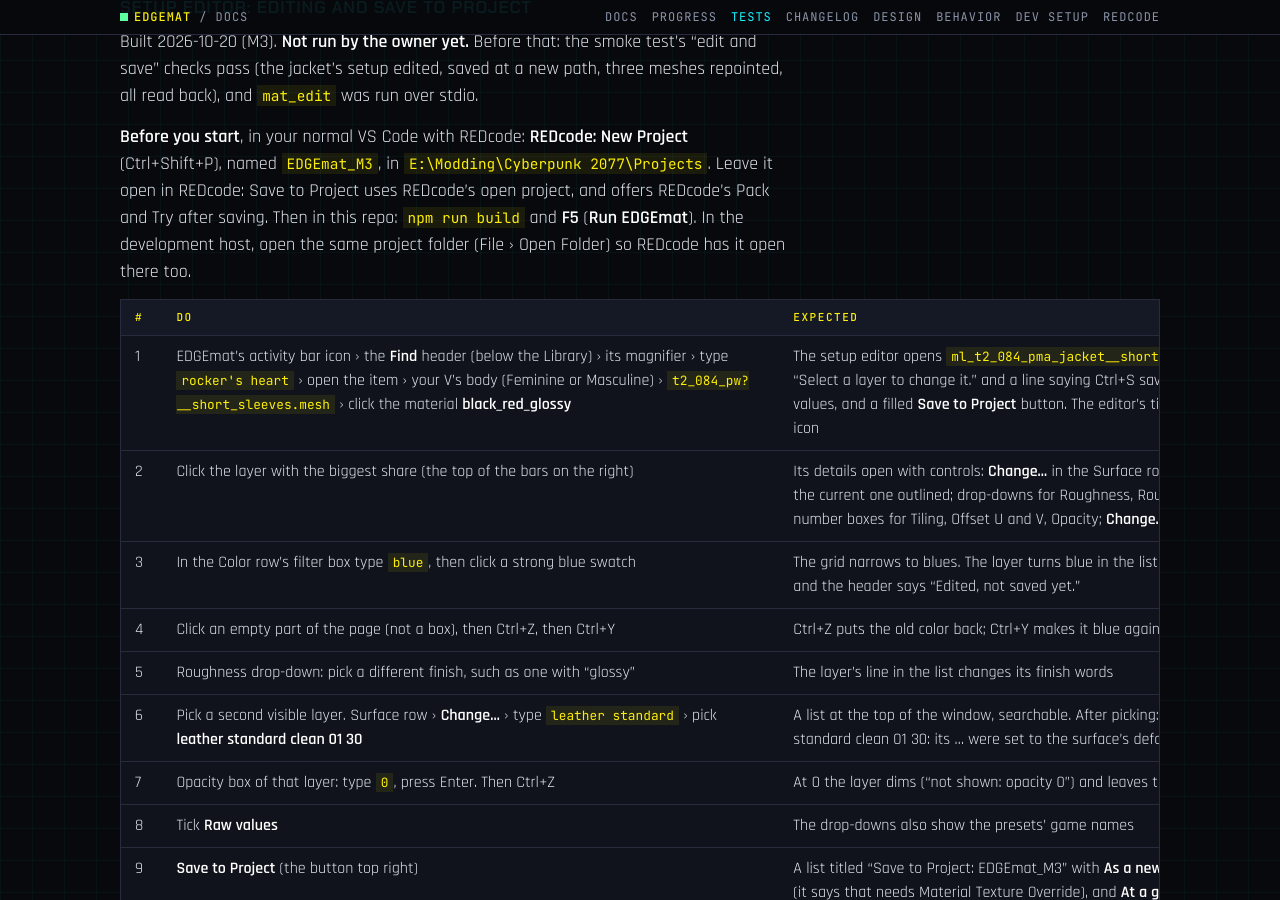
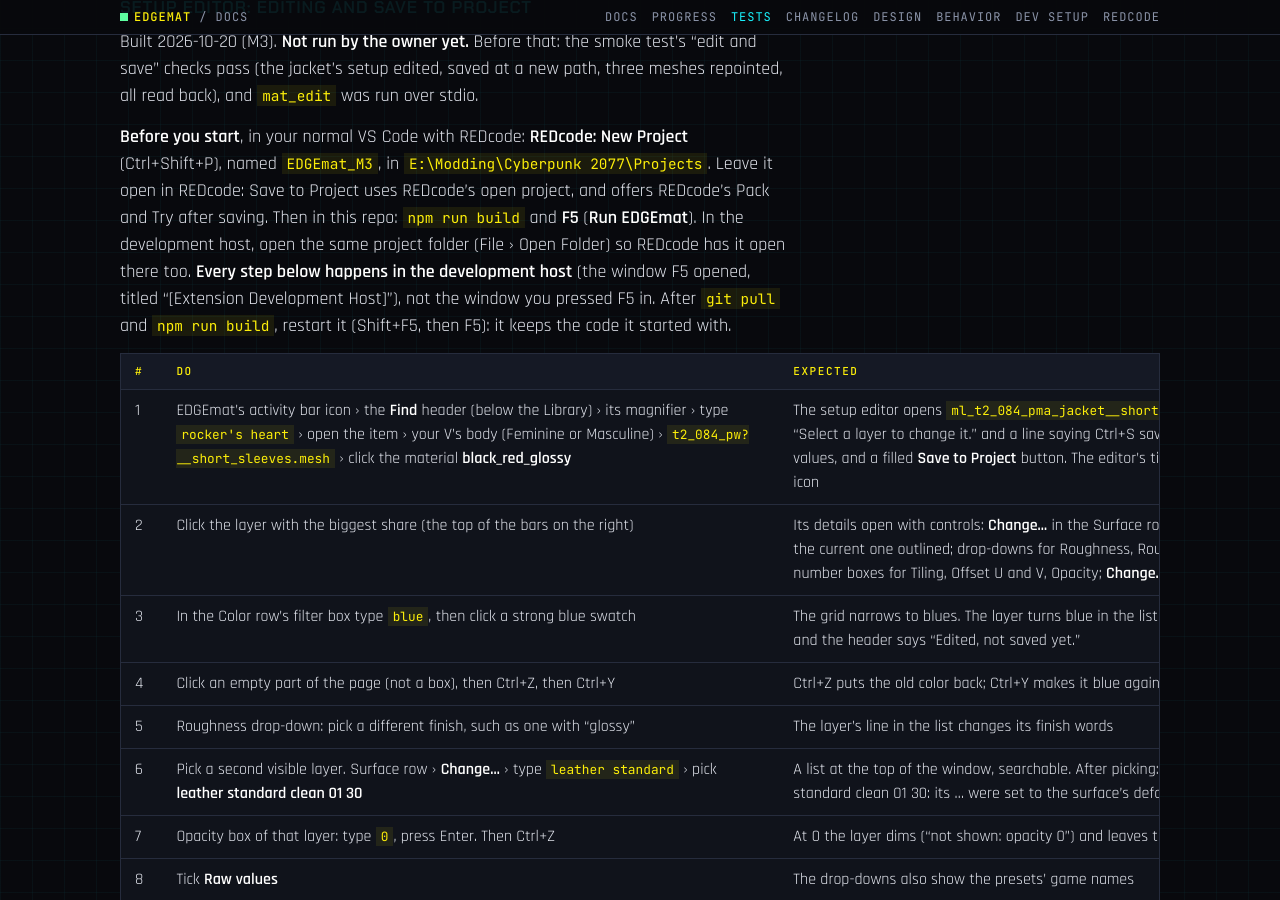
Before and after one commit to Edgemodders/EDGEmat, a Jekyll site: the page built from docs/testing.md, in a window 1280 px wide and 900 px high, scrolled down 6820 px. Built offline with Jekyll 4.4.1, drawn with Linux system fonts in a browser that asks for light colours; our own code applies the rules of GitHub Pages for plain Markdown files.

Commit message:
Tests: the editor test happens in the development host, restarted after a build
Co-Authored-By: Claude Opus 5.5 <noreply@anthropic.com>

```diff
--- a/docs/testing.md
+++ b/docs/testing.md
@@ -134,7 +134,7 @@ Run 2026-10-17 by the owner: **all pass**, including opening from REDcode's Game
 
 Built 2026-10-20 (M3). **Not run by the owner yet.** Before that: the smoke test's "edit and save" checks pass (the jacket's setup edited, saved at a new path, three meshes repointed, all read back), and `mat_edit` was run over stdio.
 
-**Before you start**, in your normal VS Code with REDcode: **REDcode: New Project** (Ctrl+Shift+P), named `EDGEmat_M3`, in `E:\Modding\Cyberpunk 2077\Projects`. Leave it open in REDcode: Save to Project uses REDcode's open project, and offers REDcode's Pack and Try after saving. Then in this repo: `npm run build` and **F5** (**Run EDGEmat**). In the development host, open the same project folder (File › Open Folder) so REDcode has it open there too.
+**Before you start**, in your normal VS Code with REDcode: **REDcode: New Project** (Ctrl+Shift+P), named `EDGEmat_M3`, in `E:\Modding\Cyberpunk 2077\Projects`. Leave it open in REDcode: Save to Project uses REDcode's open project, and offers REDcode's Pack and Try after saving. Then in this repo: `npm run build` and **F5** (**Run EDGEmat**). In the development host, open the same project folder (File › Open Folder) so REDcode has it open there too. **Every step below happens in the development host** (the window F5 opened, titled "[Extension Development Host]"), not the window you pressed F5 in. After `git pull` and `npm run build`, restart it (Shift+F5, then F5): it keeps the code it started with.
 
 | # | Do | Expected |
 |---|---|---|
```
